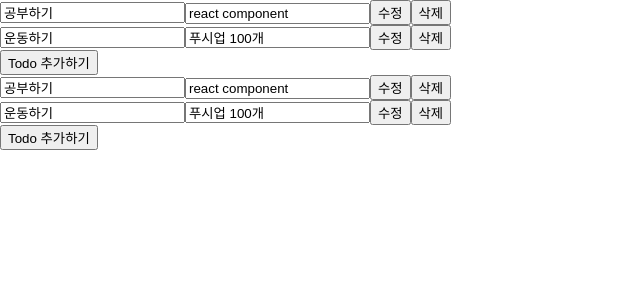
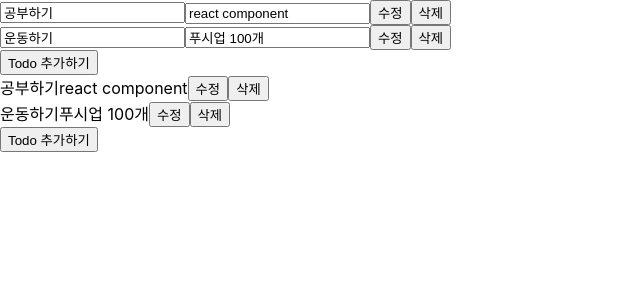
Before and after one commit to Bigone0617/React-study, a React (Create React App) app: page / in a window 1280 px wide. Shown: the top 300 px of the page, without its empty margins (0-640 px from the left). Built offline with nearby package versions, Linux system fonts and the light colour scheme.

Commit message:
수정할 때만, input 박스 보이게 수정

```diff
--- a/src/todoLIst/refactory/RFTodoComponent.tsx
+++ b/src/todoLIst/refactory/RFTodoComponent.tsx
@@ -12,8 +12,9 @@ interface ChangeTodoListProps {
     todo: TodoProps;
 }
 
-const RFTodoComponent: React.FC<ChangeTodoListProps> = ({ removeTodoList, updateTodoList, todo }) => {
+const TodoComponent: React.FC<ChangeTodoListProps> = ({ removeTodoList, updateTodoList, todo }) => {
     const [localTodo, setLocalTodo] = useState<TodoProps>(todo);
+    const [isEditing, setIsEditing] = useState(false);
 
     useEffect(() => {
         setLocalTodo(todo);
@@ -27,18 +28,33 @@ const RFTodoComponent: React.FC<ChangeTodoListProps> = ({ removeTodoList, update
         });
     }
 
+    const toggleEdit = (): void => {
+        setIsEditing(!isEditing);
+    }
+
     const updateTodoHandler = (): void => {
         updateTodoList(localTodo);
+        toggleEdit();
     }
 
     return (
         <div>
-            <input id="title" value={localTodo.title} onChange={onChangeHandler}></input>
-            <input id="description" value={localTodo.description} onChange={onChangeHandler}></input>
-            <button onClick={updateTodoHandler}>수정</button>
+            {isEditing ? (
+                <>
+                    <input id="title" value={localTodo.title} onChange={onChangeHandler}></input>
+                    <input id="description" value={localTodo.description} onChange={onChangeHandler}></input>
+                    <button onClick={updateTodoHandler}>수정</button>
+                </>
+            ) : (
+                <>
+                    <span>{localTodo.title}</span>
+                    <span>{localTodo.description}</span>
+                    <button onClick={toggleEdit}>수정</button>
+                </>
+            )}
             <button onClick={() => removeTodoList(localTodo.id)}>삭제</button>
         </div>
     );
 }
 
-export default RFTodoComponent;
+export default TodoComponent;
```
